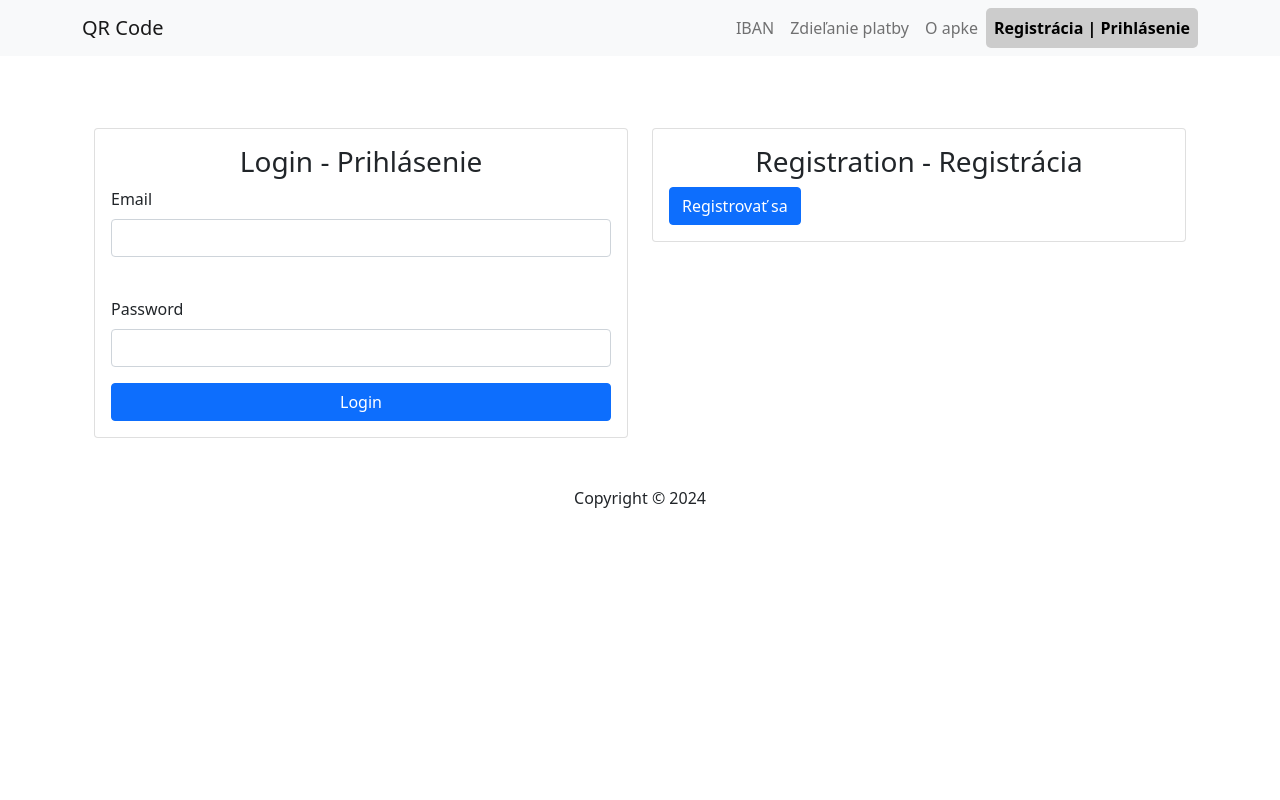
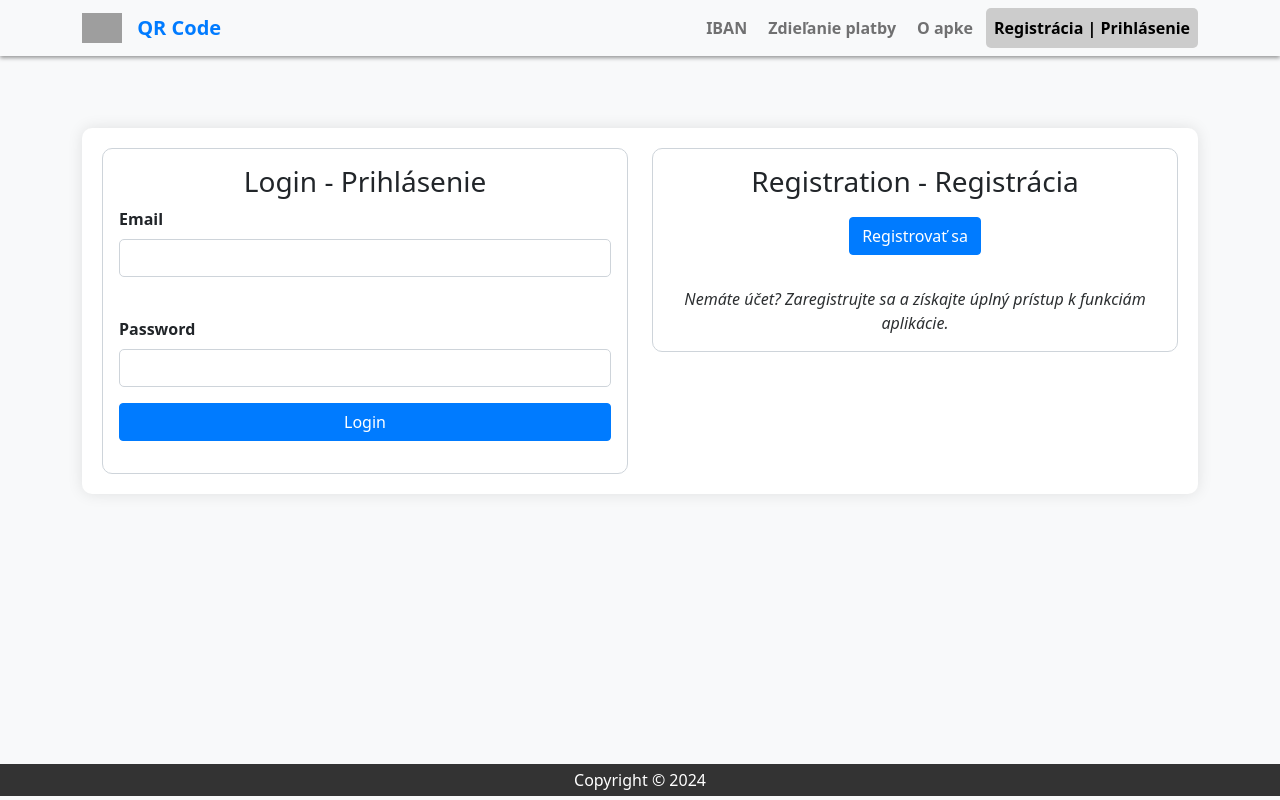
Before and after one commit to Marek21SK/QRCode-app, a PHP site: page /login.php in a window 1280 px wide. Run offline with PHP 8.4, Linux system fonts and the light colour scheme; data that the repository does not hold is empty; grey boxes are pictures that could not be loaded.

Commit message:
Dokerizacia (#6)
* -

* Oprava chyby, ktorá generovala QR kód pri otvorení prázdnej ukážky platby.

* Úpravy v kóde + zobrazení UI aplikácie

* -

* Pridanie "test" loga do headeru

* Pridanie nového elementu pre nadpis formulára

* Úpravy v okne About

* Rezponzivita tabuľky + zlepšenie UI

* Pridanie CSS štýlov do projektu

* Úpravy v HTML elementoch + CSS štýly

* Include CSS štýlov do projektu

* Bug fixy vo footeri

* Pridanie skriptu pre zobrazenie/skrytie prehľadu IBANov + UI úpravy a opravy chýb

* Implementovanie CSS, zmeny v HTML elementoch

```diff
--- a/app/inc/footer.php
+++ b/app/inc/footer.php
@@ -1,8 +1,8 @@
 </div>
 </main>
 
-<footer class="text-center mt-5">
-  Copyright &copy; 2024
+<footer class="footer mt-5 my-1 py-1 bg-light-black text-white text-center">
+    Copyright &copy; 2024
 </footer>
 
 <script src="https://cdn.jsdelivr.net/npm/bootstrap@5.0.2/dist/js/bootstrap.bundle.min.js" integrity="sha384-MrcW6ZMFYlzcLA8Nl+NtUVF0sA7MsXsP1UyJoMp4YLEuNSfAP+JcXn/tWtIaxVXM" crossorigin="anonymous"></script>
--- a/app/inc/header.php
+++ b/app/inc/header.php
@@ -1,5 +1,7 @@
 <?php include 'config/common.php';
       include 'config/database.php';?>
+<style><?php include 'styles/style.css';?></style>
+
 <!DOCTYPE html>
 <html lang="en">
 <head>
@@ -14,7 +16,9 @@
 <body>
   <nav class="navbar navbar-expand-sm navbar-light bg-light mb-4">
     <div class="container">
-      <a class="navbar-brand" href="#">QR Code</a>
+      <a class="navbar-brand" href="#" style="cursor:default" rel="nofollow">
+        <img src="https://chart.googleapis.com/chart?cht=qr&chl=Test&chs=180x180&choe=UTF-8&chld=L|2" alt="Logo" height="30" class="d-inline-block align-top">
+        QR Code</a>
       <button class="navbar-toggler" type="button" data-bs-toggle="collapse" data-bs-target="#navbarNav" aria-controls="navbarNav" aria-expanded="false" aria-label="Toggle navigation">
         <span class="navbar-toggler-icon"></span>
       </button>
--- a/app/login.php
+++ b/app/login.php
@@ -2,6 +2,7 @@
 <?php include 'config/login_process.php';?>
 <?php include 'config/register_process.php';?>
 <?php include 'config/database.php';?>
+<style><?php include 'styles/style.css';?></style>
 
 <!-- Skript na schovanie alertu po určitom čase -->
 <script>
@@ -11,7 +12,7 @@
 </script>
 
 <!-- Prihlásenie -->
-<div class="container mt-5">
+<div class="container container-custom mt-5">
     <div class="row justify-content-center">
         <div class="col-md-6">
             <div class="card">
@@ -44,12 +45,15 @@
         <!-- Registrácia - Zobrazenie v modálnom one -->
         <div class="col-md-6">
             <div class="card">
-                <div class="card-body">
+                <div class="card-body text-center">
                     <h3 class="card-title text-center">Registration - Registrácia</h3>
                     <!-- Odkaz na zobrazenie modálneho okna -->
-                    <button type="button" class="btn btn-primary" data-bs-toggle="modal" data-bs-target="#registrationModal">
+                    <button type="button" class="btn btn-primary mb-3" data-bs-toggle="modal" data-bs-target="#registrationModal" style="margin-top: 10px;">
                         Registrovať sa
                     </button>
+                    <div class="mt-3 text-center">
+                        <h7>Nemáte účet? Zaregistrujte sa a získajte úplný prístup k funkciám aplikácie.</h7>
+                    </div>
                 </div>
                 <div class="d-grid">
                     <?php if (isset($_SESSION['error3'])) {
--- /dev/null
+++ b/app/styles/style.css
@@ -0,0 +1,266 @@
+/* CSS pre about.php */
+body {
+  background-color: #f8f9fa;
+  min-height: 100vh;
+  display: flex;
+  flex-direction: column;
+  overflow: scroll;
+  overflow-x: hidden;
+}
+
+main {
+  margin-bottom: auto;
+}
+
+.custom-container {
+  background-color: #ffffff;
+  border-radius: 10px;
+  box-shadow: 0 0 15px rgba(0, 0, 0, 0.1);
+  padding: 20px;
+  margin-top: 5px;
+}
+
+h1 {
+  color: #007bff;
+}
+
+h2 {
+  color: #28a745;
+}
+
+.lead {
+  color: #6c757d;
+}
+
+.list-group-item {
+  border: none;
+  color: #495057;
+  background-color: #f8f9fa;
+}
+
+.list-group-numbered {
+  list-style-type: none;
+  counter-reset: section;
+  padding-left: 0;
+}
+
+.list-group-numbered li::before {
+  counter-increment: section;
+  content: counter(section);
+  font-weight: bold;
+  color: #007bff;
+  margin-right: 10px;
+}
+
+.contact-link {
+  color: #dc3545;
+  font-weight: bold;
+}
+
+.btn-primary {
+  color: #fff;
+  background-color: #007bff;
+  border-color: #007bff;
+}
+
+.btn-success {
+  color: #fff;
+  background-color: #28a745;
+  border-color: #28a745;
+}
+
+.btn-info {
+  color: #fff;
+  background-color: #17a2b8;
+  border-color: #17a2b8;
+}
+/* CSS pre header.php a footer.php */
+.navbar-brand img {
+    margin-right: 10px;
+}
+
+.navbar-brand {
+    font-weight: bold;
+    color: #007bff !important;
+}
+
+.navbar-nav .nav-item {
+    margin-right: 5px;
+}
+
+.navbar-nav .nav-link {
+    font-weight: bold;
+}
+
+.navbar-nav .nav-item:last-child {
+    margin-right: 0;
+}
+
+.navbar-nav .nav-item a {
+    color: #000;
+}
+
+.navbar-nav .nav-item a:hover {
+    color: #000;
+}
+
+.navbar-nav .nav-item.active {
+    background-color: #cccccc;
+}
+
+.navbar-nav .nav-item.active a {
+    font-weight: bold;
+    color: #000;
+    border-radius: 5px;
+}
+
+.navbar {
+    background-color: #f8f9fa;
+    box-shadow: 0 2px 4px rgba(0, 0, 0, 0.4);
+}
+
+.footer {
+    margin-bottom: auto;
+    position: static;
+    left: 0px;
+    bottom: 0px;
+    width: 100%;
+}
+
+.bg-light-black {
+    background-color: #333;
+}
+/* CSS pre login.php */
+.card {
+    border: 1px solid #ced4da;
+    border-radius: 10px;
+}
+
+.btn-primary {
+    background-color: #007bff;
+    border-color: #007bff;
+}
+
+.btn-primary:hover {
+    background-color: #0056b3;
+    border-color: #0056b3;
+}
+
+.btn-secondary {
+    background-color: #6c757d;
+    border-color: #6c757d;
+}
+
+.btn-secondary:hover {
+    background-color: #5a6268;
+    border-color: #545b62;
+}
+
+.form-control {
+    border-radius: 5px;
+}
+
+.alert {
+    margin-bottom: 10px;
+}
+
+.modal-content {
+    border-radius: 10px;
+}
+
+.container-custom {
+    margin-top: 50px;
+    border-radius: 10px;
+    background-color: #ffffff;
+    padding: 20px;
+    box-shadow: 0 0 15px rgba(0, 0, 0, 0.1);
+}
+
+.card-body .text-center h7 {
+    margin-top: 10px;
+    font-size: 16px;
+    font-style: italic;
+    color: #2c2f31;
+}
+/* CSS pre payment.php */
+.payment-container {
+  background-color: #f8f9fa;
+  padding: 20px;
+  border-radius: 15px;
+  box-shadow: 0 0 15px rgba(0, 0, 0, 0.1);
+  margin-top: 15px;
+}
+
+.form-title {
+  text-align: center;
+  margin-bottom: 10px;
+  color: #007bff;
+}
+
+.form-label {
+  font-weight: bold;
+}
+
+.custom-btn {
+  width: 100%;
+  font-size: 0.9rem;
+}
+
+@media (min-width: 768px) {
+  .custom-btn {
+    width: 20em;
+  }
+}
+
+.button-container{
+  display: flex;
+  margin-bottom: 2px;
+  justify-content: space-between;
+}
+
+#modal-card{
+  padding: 10px;
+  margin-bottom: 10px;
+  border-radius: 15px;
+  border-width: medium;
+  border-color: lightgrey;
+  box-shadow: 0 4px 8px rgba(0, 0, 0, 0.1);
+}
+
+#previewModal-button{
+  height: 25px;
+  font-size: 0.6rem;
+  text-align: left;
+  margin: -10px;
+}
+
+#card-body{
+  height: 300px;
+}
+
+#payment-data{
+  font-size: 0.8em;
+}
+
+@media (max-width: 768px) {
+  #modal-card {
+    width: 100%;
+    margin-left: auto;
+    margin-right: auto;
+  }
+}
+
+/* CSS pre index.php */
+.table-bordered {
+  background-color: #ffffff;
+
+}
+
+.index-custom {
+  background-color: #f8f9fa;
+  padding: 20px;
+  border-radius: 10px;
+  box-shadow: 0 0 15px rgba(0, 0, 0, 0.1);
+  margin-top: 15px;
+  max-width: 1000px;
+}
```
Also changed, not shown: app/about.php (+33 -1 lines), app/index.php (+124 -67 lines), app/payment.php (+43 -14 lines).
